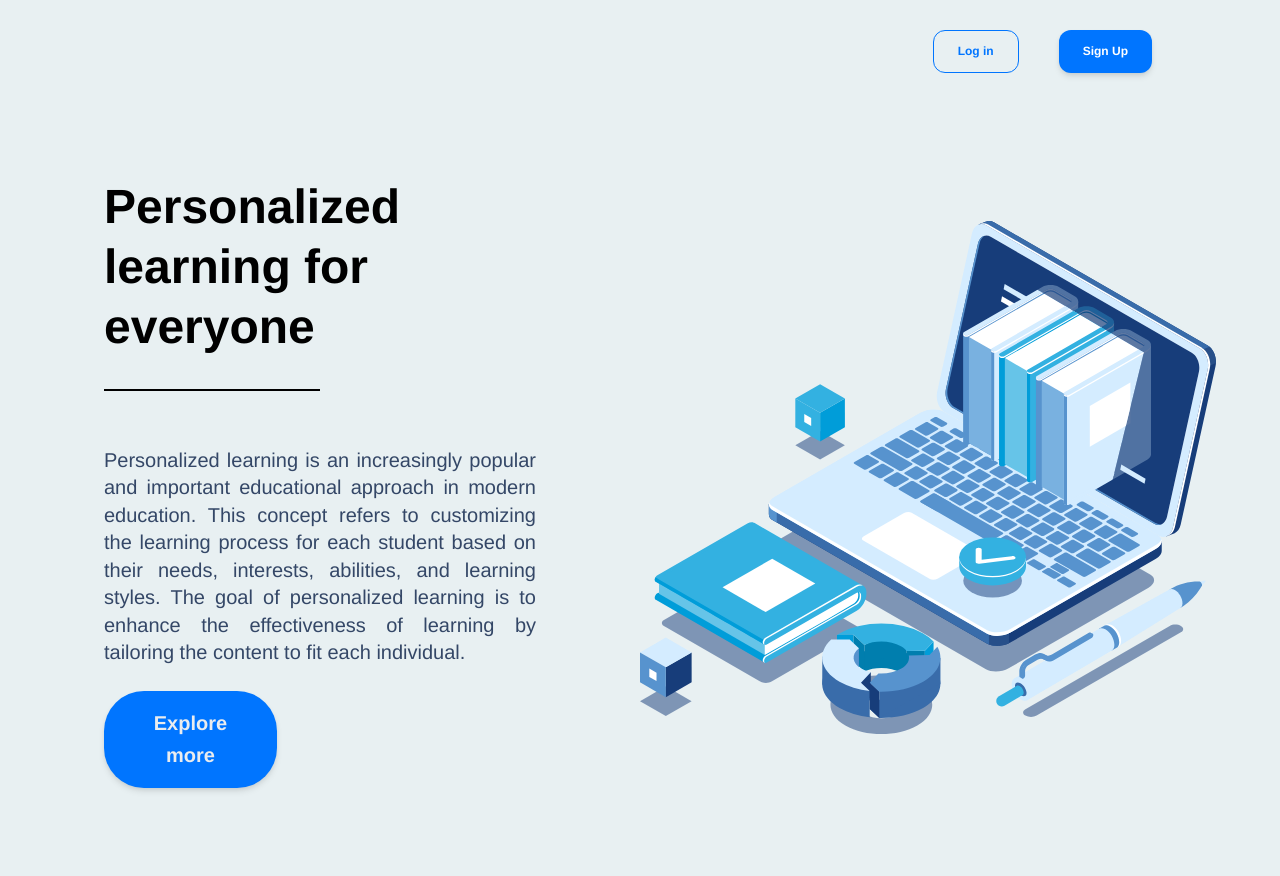
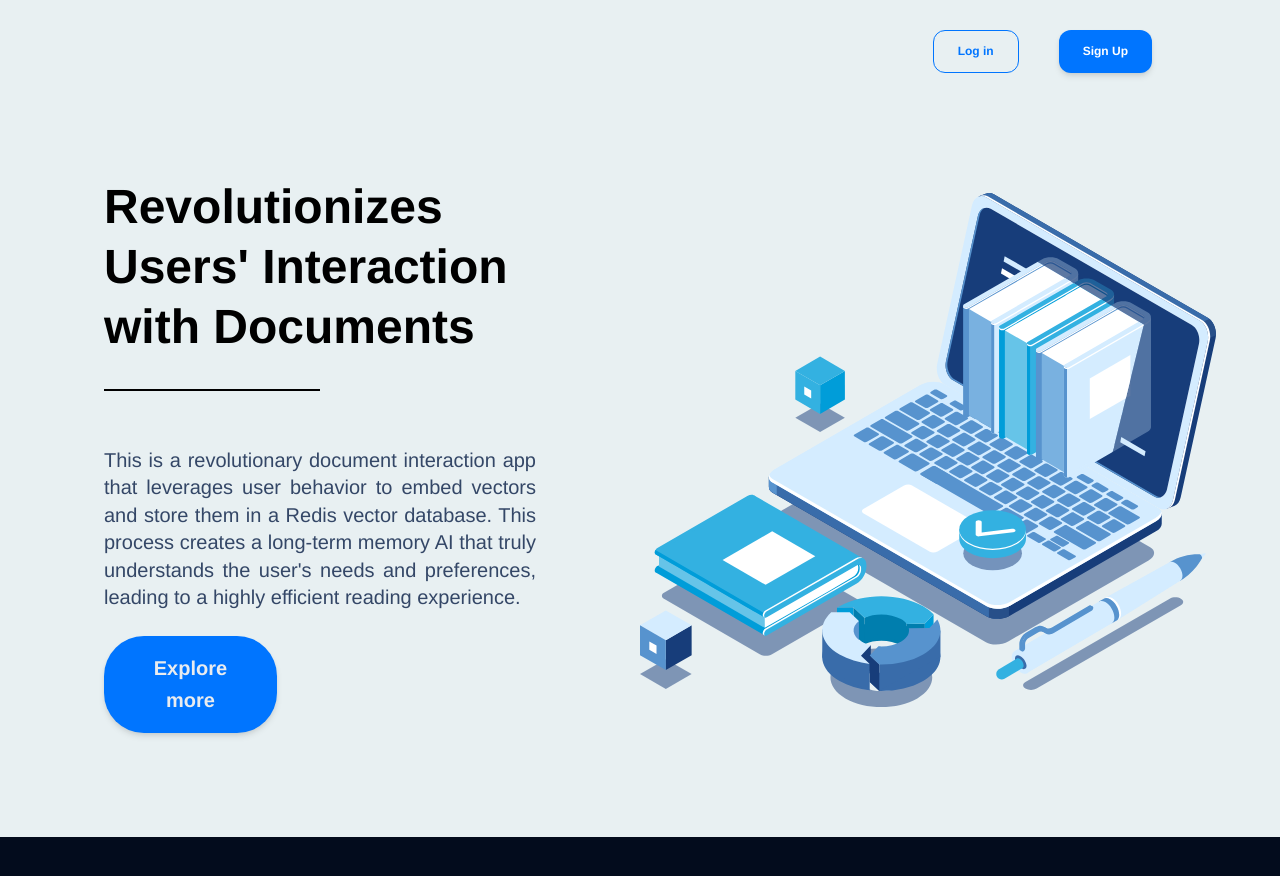
Before and after one commit to chulanpro5/hcmuwus_personalized_learning, a React (Create React App) app: page / in a window 1280 px wide. Shown: the top 876 px of the page. After the commit the page ends 837 px from the top, so only its background shows below. Built offline with nearby package versions, Linux system fonts and the light colour scheme; a small style sheet from the web is missing.

Commit message:
update landing page content

```diff
--- a/src/layouts/landingPage/index.js
+++ b/src/layouts/landingPage/index.js
@@ -43,13 +43,13 @@ function Landing() {
           >
             <Grid sx={{ margin: "10%", padding: 5 }} item>
               <VuiTypography sx={{ marginBottom: 4 }} color={"black"} variant="h1" fontWeight="bold" >
-                Personalized learning for everyone
+              Revolutionizes Users' Interaction with Documents
               </VuiTypography>
               <hr marginTop="10px" height="2px" borderWidth="0" color="black" backgroundColor="gray" width="50%"></hr>
 
               <VuiTypography sx={{ marginTop: 7, textAlign: "justify" }} color="dark" variant="h5" fontWeight="regular" >
-                Personalized learning is an increasingly popular and important educational approach in modern education. This concept refers to customizing the learning process for each student based on their needs, interests, abilities, and learning styles. The goal of personalized learning is to enhance the effectiveness of learning by tailoring the content to fit each individual.
-              </VuiTypography>
+              This is a revolutionary document interaction app that leverages user behavior to embed vectors and store them in a Redis vector database. This process creates a long-term memory AI that truly understands the user's needs and preferences, leading to a highly efficient reading experience.
+                </VuiTypography>
               <VuiButton sx={{
                 marginTop: 3, paddingTop: 2, paddingBottom: 2, paddingLeft: 3, paddingRight: 3, width: "40%", height: "13%", borderRadius: 10,}} variant="contained" color="info" href="/authentication/sign-in">
                   <VuiTypography variant='lg' sx={{ fontSize: 20, fontWeight: 'bold'}} color='light'>Explore more</VuiTypography>
```
